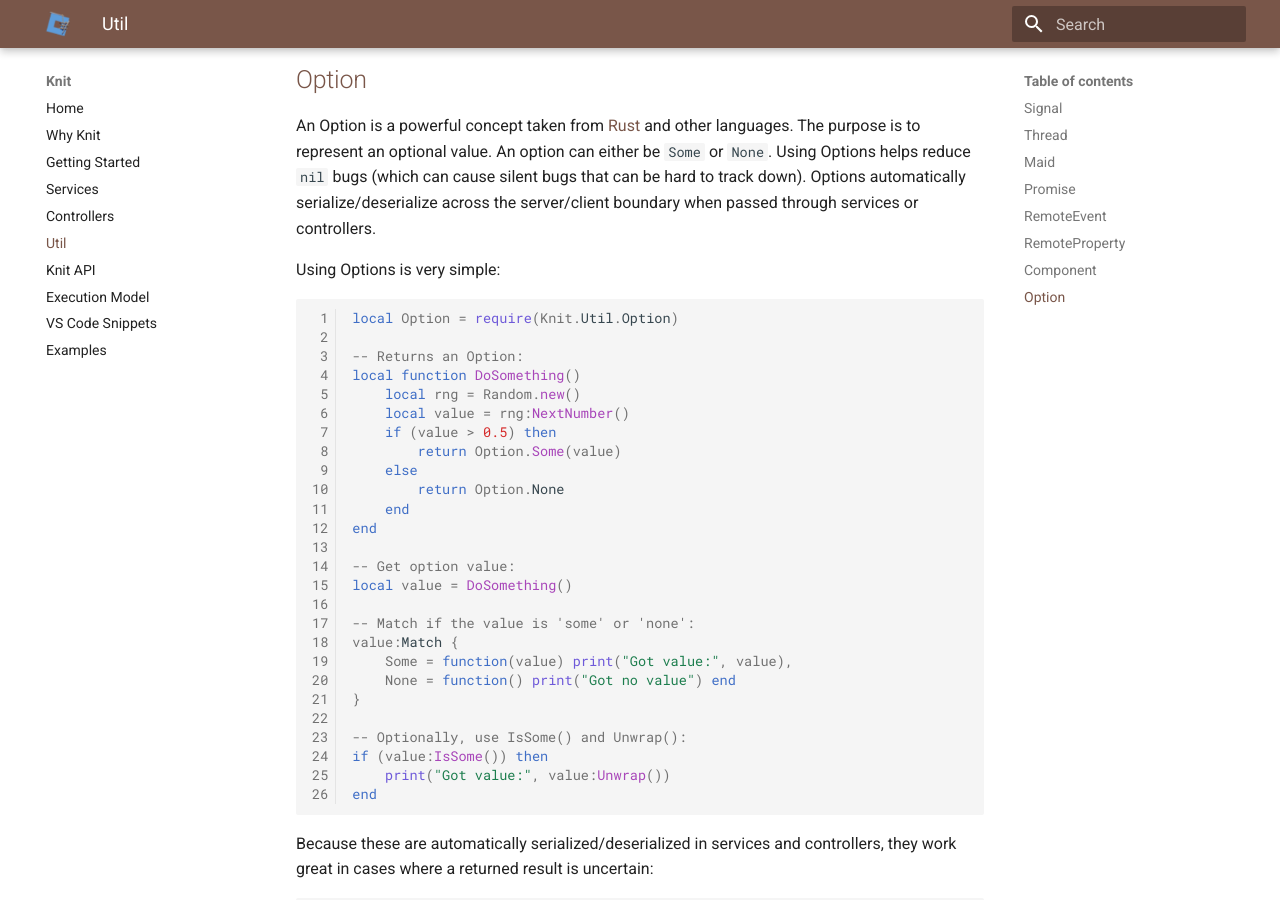
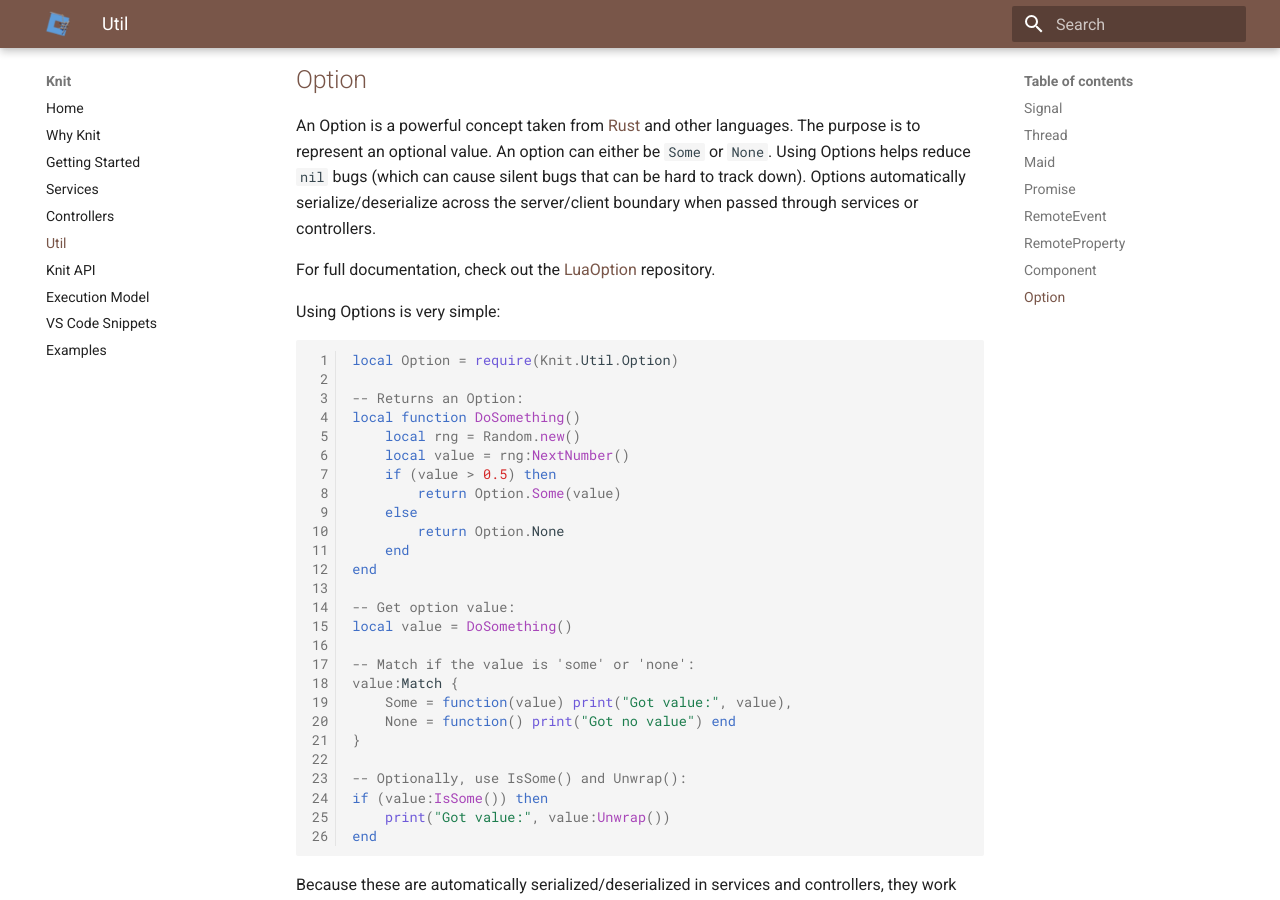
Before and after one commit to Sleitnick/Knit, an MkDocs documentation site: the page built from docs/util.md, in a window 1280 px wide and 900 px high, scrolled down 5547 px. Built offline with MkDocs 1.6.1 and Material for MkDocs 9.7.7, drawn with Linux system fonts in a browser that asks for light colours.

Commit message:
Update docs

````diff
--- a/docs/util.md
+++ b/docs/util.md
@@ -236,6 +236,8 @@ The full API for components is listed within the [Component](https://github.com/
 
 An Option is a powerful concept taken from [Rust](https://doc.rust-lang.org/std/option/index.html) and other languages. The purpose is to represent an optional value. An option can either be `Some` or `None`. Using Options helps reduce `nil` bugs (which can cause silent bugs that can be hard to track down). Options automatically serialize/deserialize across the server/client boundary when passed through services or controllers.
 
+For full documentation, check out the [LuaOption](https://github.com/Sleitnick/LuaOption) repository.
+
 Using Options is very simple:
 
 ```lua
````
